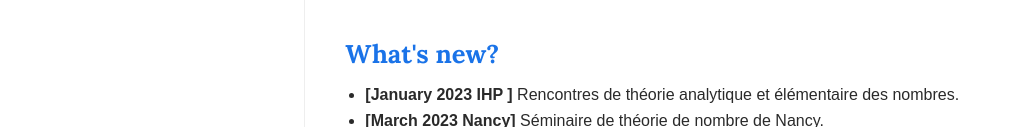
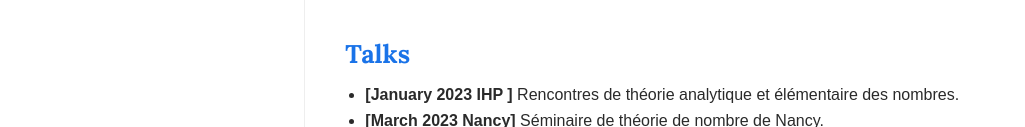
Before and after one commit to Rachidcaich/rachidcaich.github.io, a plain HTML site: page index.html in a window 1280 px wide. Shown: the part 501-628 px from the top of the page, without its empty margins (152-1177 px from the left). Drawn offline with Linux system fonts and the light colour scheme.

Commit message:
Change section title from 'What's new?' to 'Talks'

```diff
--- a/index.html
+++ b/index.html
@@ -156,7 +156,7 @@
       </section>
 
       <section class="news-list">
-        <h2>What's new?</h2>
+        <h2>Talks</h2>
         <ul>
           <li><strong>[January 2023  IHP ]</strong>  Rencontres de théorie analytique et élémentaire des nombres.</li>
           <li><strong>[March 2023 Nancy]</strong> Séminaire de théorie de nombre de Nancy.</li>
```
